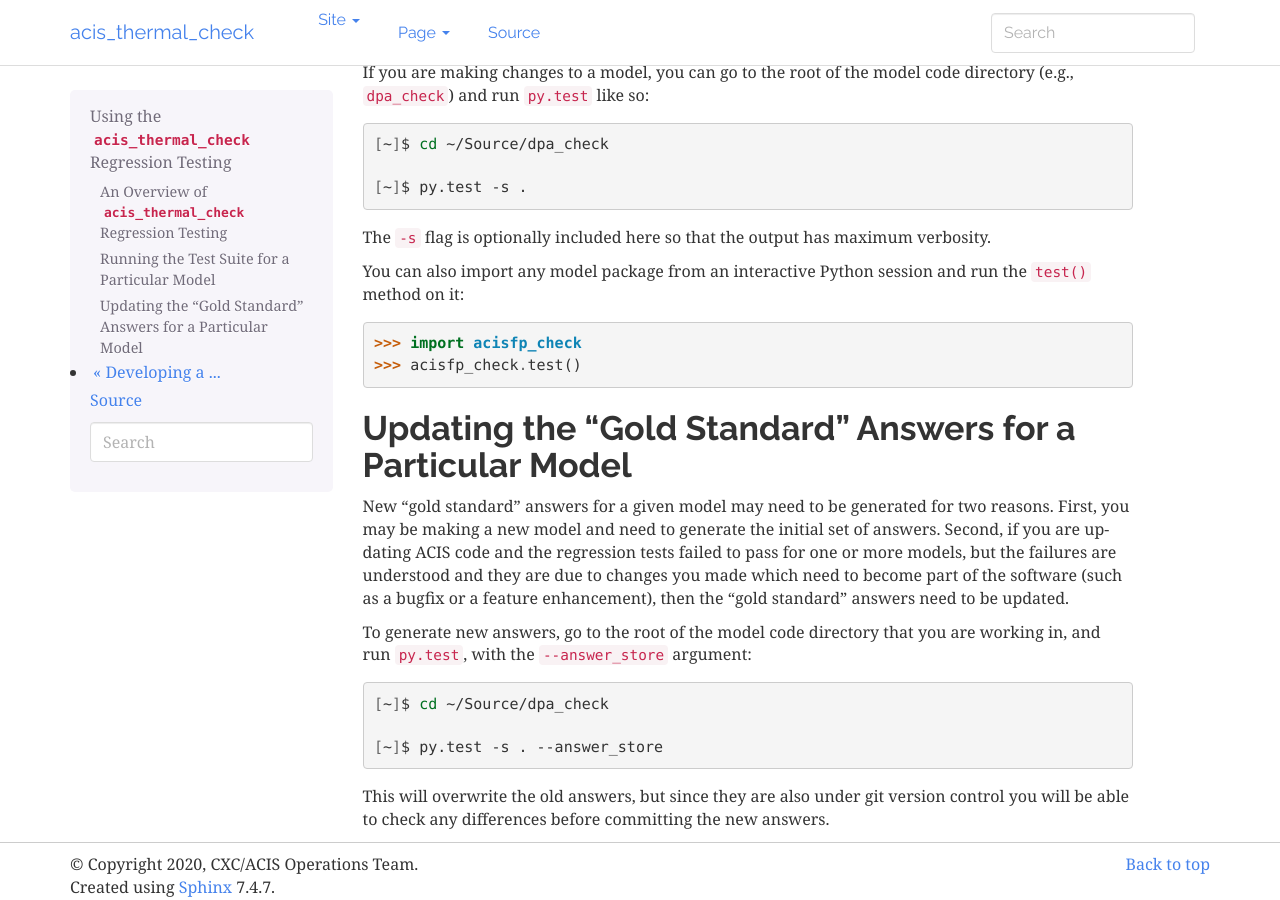
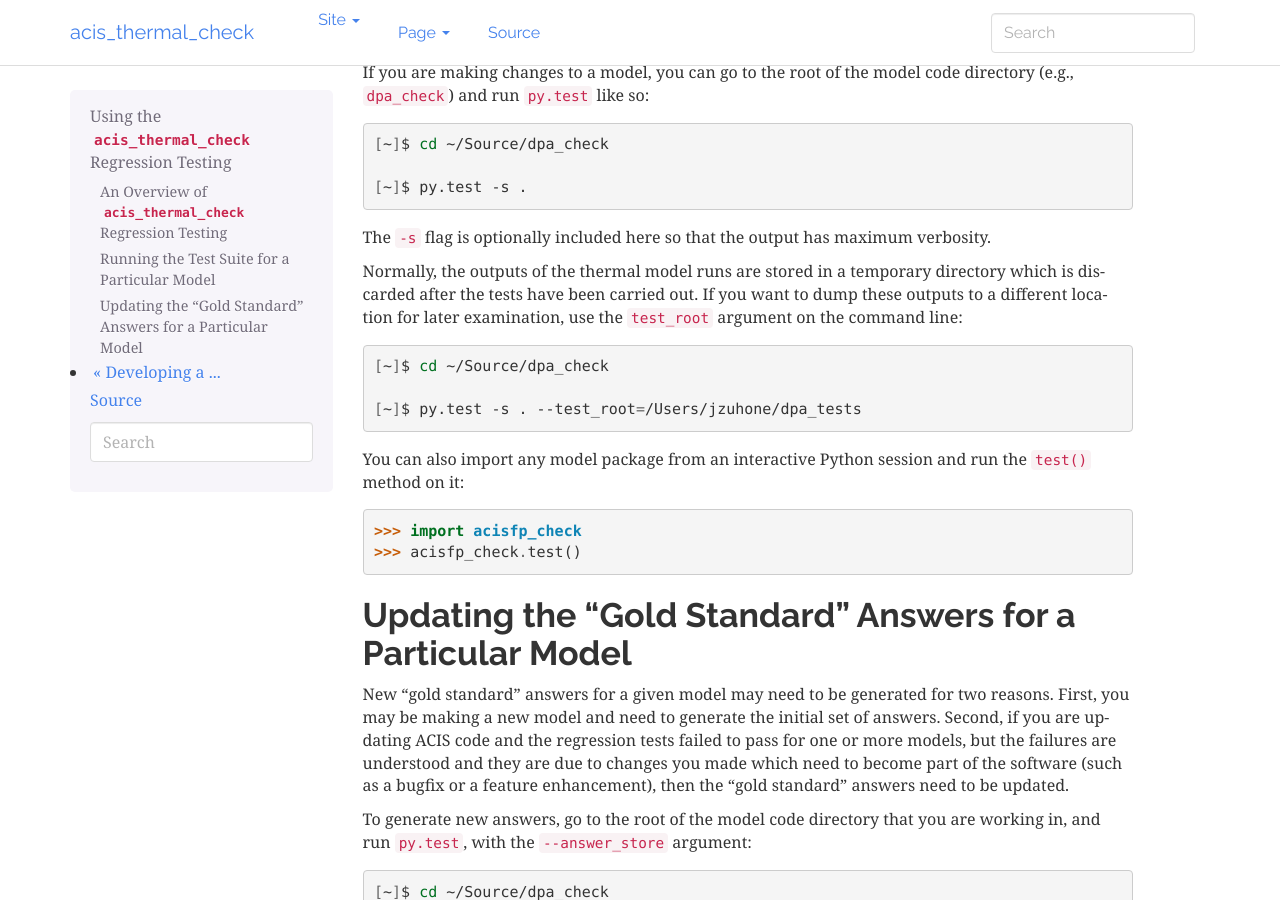
Before and after one commit to sot/acis_thermal_check, a Sphinx documentation site: the page built from doc/source/test_suite.rst, in a window 1280 px wide and 900 px high, scrolled down 711 px. Built offline with Sphinx 7.4.7, drawn with Linux system fonts in a browser that asks for light colours; the version number could not be read and is left out.

Commit message:
document the new test_root option

```diff
--- a/doc/source/test_suite.rst
+++ b/doc/source/test_suite.rst
@@ -46,6 +46,17 @@ directory (e.g., ``dpa_check``) and run ``py.test`` like so:
 
 The ``-s`` flag is optionally included here so that the output has maximum verbosity.
 
+Normally, the outputs of the thermal model runs are stored in a temporary directory
+which is discarded after the tests have been carried out. If you want to dump these
+outputs to a different location for later examination, use the ``test_root`` argument
+on the command line:
+
+.. code-block:: bash
+
+    [~]$ cd ~/Source/dpa_check
+
+    [~]$ py.test -s . --test_root=/Users/jzuhone/dpa_tests
+
 You can also import any model package from an interactive Python session and run the
 ``test()`` method on it:
 
```
